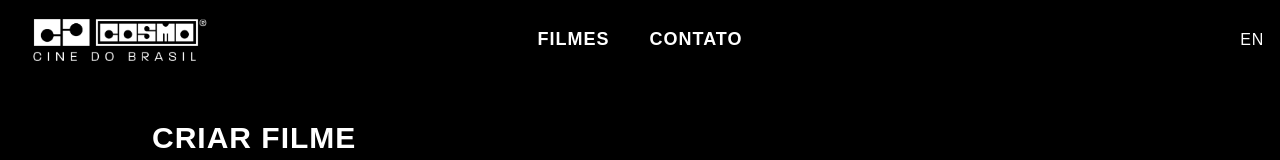
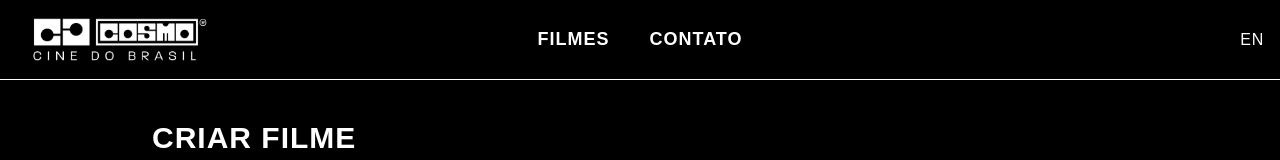
Before and after one commit to guerrinharj/cosmo-cine, a Next.js app: page /filmes/create in a window 1280 px wide. Shown: the top 160 px of the page. Built offline with nearby package versions, Linux system fonts and the light colour scheme; no server answers; a web font is replaced by a local one.

Commit message:
border bottom navbar

```diff
--- a/src/components/NavBar.tsx
+++ b/src/components/NavBar.tsx
@@ -49,7 +49,7 @@ export default function NavBar() {
 
     return (
         <>
-            <nav className="sticky top-0 left-0 z-50 w-full h-20 bg-black/90 backdrop-blur-sm flex items-center px-4 relative">
+            <nav className="sticky top-0 left-0 z-50 w-full h-20 bg-black/90 backdrop-blur-sm flex items-center px-4 relative border-b border-white">
                 {/* Mobile center group */}
                 <div className="flex md:hidden items-center justify-center w-full text-white h-20">
                     <div className="absolute left-0 right-0 flex justify-center gap-6 text-lg uppercase paralucent items-center">
```
